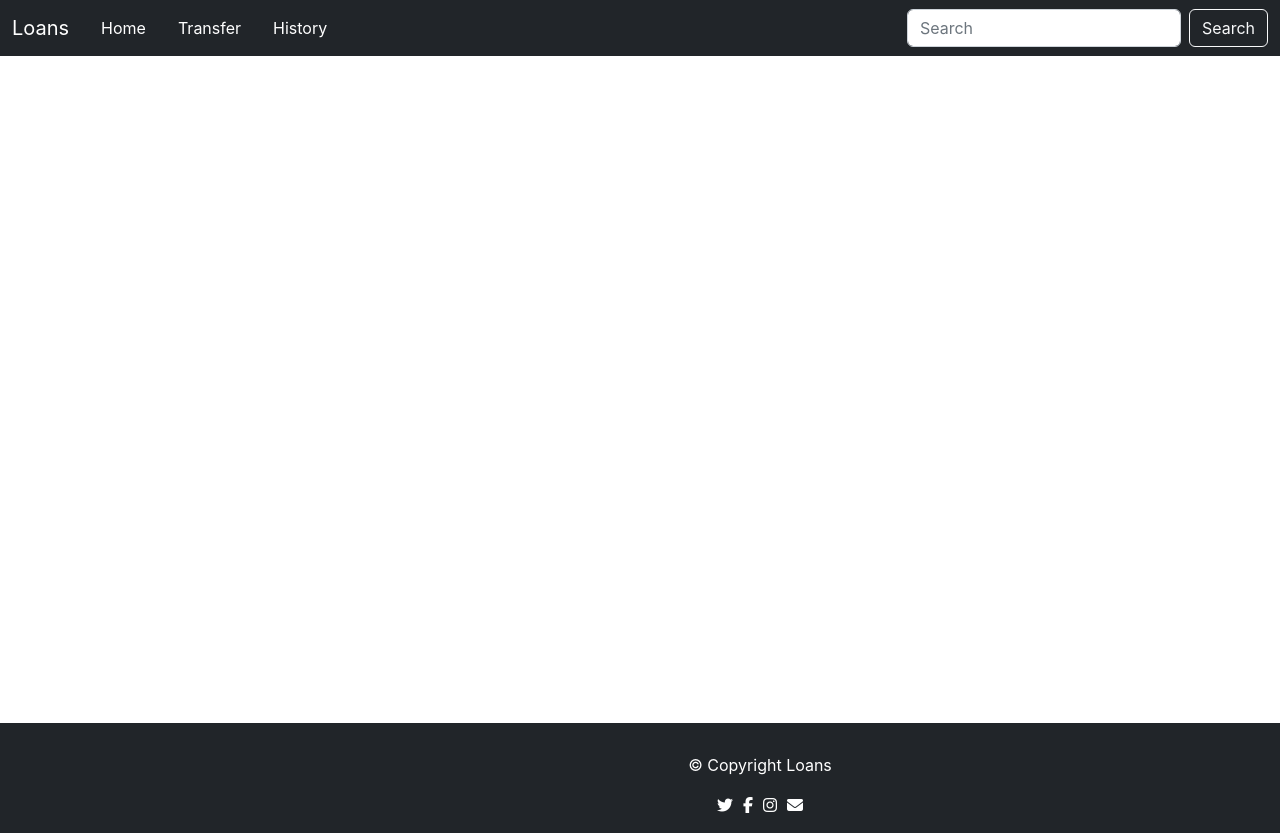
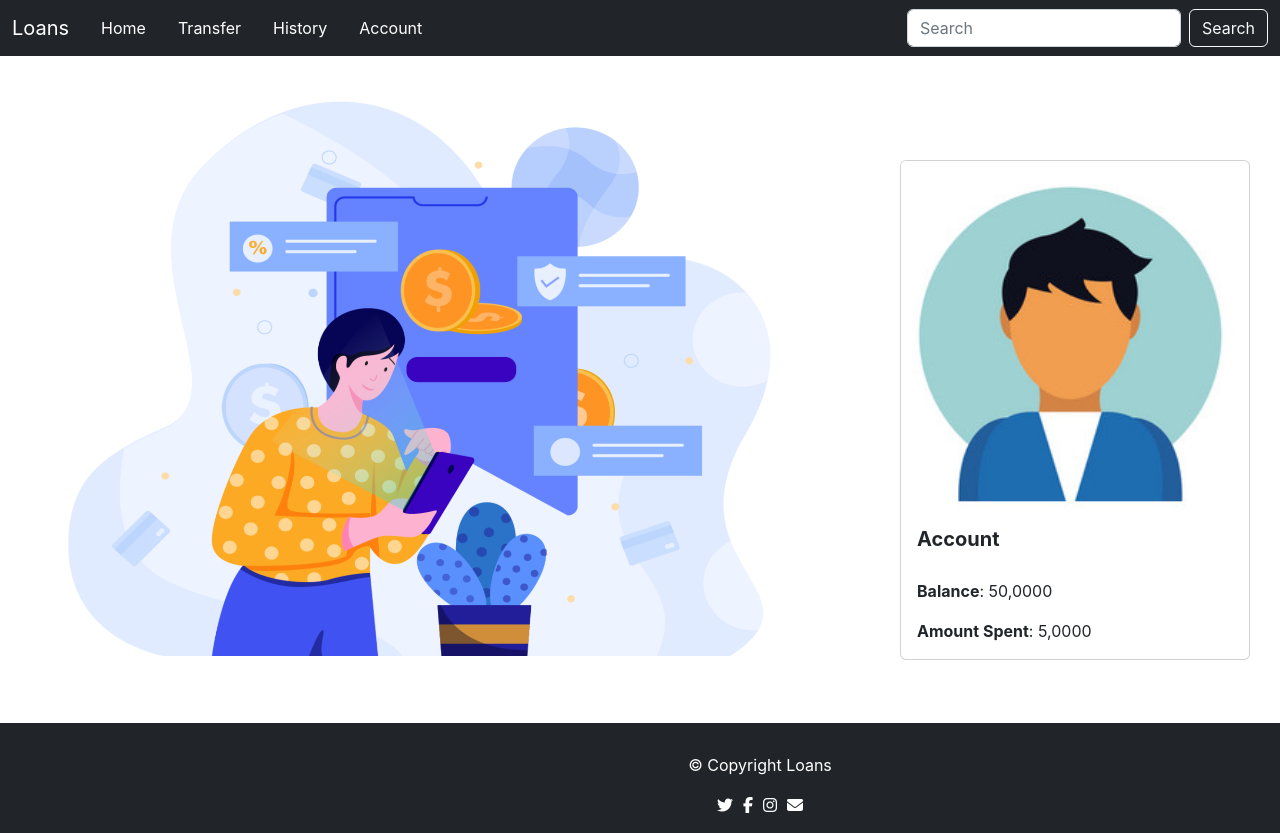
Before and after one commit to Midnight-thinker/banking, a React (Create React App) app: page /account in a window 1280 px wide. Shown: the top 833 px of the page. Built offline with nearby package versions, Linux system fonts and the light colour scheme.

Commit message:
fifth change

```diff
--- a/src/App.css
+++ b/src/App.css
@@ -116,3 +116,23 @@ td{
 i{
     padding: 0px 5px;
 }
+
+.card{
+    position: absolute;
+    top: 160px;
+    left: 900px;
+}
+
+.card-img-top{
+    width: 340px;
+    height: 350px;
+}
+
+.cardbg{
+    height: 600px;
+    width: 850px;
+}
+
+span{
+    font-weight: bold;
+}
--- a/src/App.js
+++ b/src/App.js
@@ -4,7 +4,7 @@ import Home from './components/Home';
 import Transfer from './components/Transfer';
 import History from './components/History';
 import Footer from './components/Footer';
-
+import Account from './components/Account';
 import {
   BrowserRouter,
   Routes,
@@ -21,6 +21,7 @@ function App() {
     <Route exact path="/home" element={ <Home /> } />
     <Route exact path="/transfer" element={ <Transfer /> } />
     <Route exact path="/history" element={ <History /> } />
+    <Route exact path="/account" element={ <Account /> } />
     </Routes>
     </div>
     <Footer />
--- /dev/null
+++ b/src/components/Account.jsx
@@ -0,0 +1,22 @@
+import React from 'react';
+import img from '../images/card.jpg';
+import bg from '../images/card_bg.jpg';
+
+function Account() {
+  return (
+    <div>
+    <img className="cardbg" src={bg} alt='bg.jpg'></img>
+        <div class="card" style={{width: "350px" , height: "500px"}}>
+            <img src={img} class="card-img-top" alt="Profile" />
+            <div class="card-body">
+                <h5 class="card-title" style={{fontWeight: "bolder",paddingBottom: "20px"}}>Account</h5>
+                <p class="card-text"><span>Balance</span>: 50,0000</p>
+                <p class="card-text"><span>Amount Spent</span>: 5,0000</p>
+            </div>
+        </div>
+    </div>
+
+  )
+}
+
+export default Account
--- a/src/components/Navbar.jsx
+++ b/src/components/Navbar.jsx
@@ -22,6 +22,9 @@ function Navbar() {
         <li class="nav-item">
           <Link class="nav-link active mx-2" to="/history">History</Link>
         </li>
+        <li class="nav-item">
+          <Link class="nav-link active mx-2" to="/account">Account</Link>
+        </li>
       </ul>
       <form class="d-flex">
         <input class="form-control me-2" type="search" placeholder="Search" aria-label="Search" />
```
Also changed, not shown: src/images/card.jpg (added), src/images/card_bg.jpg (added).
